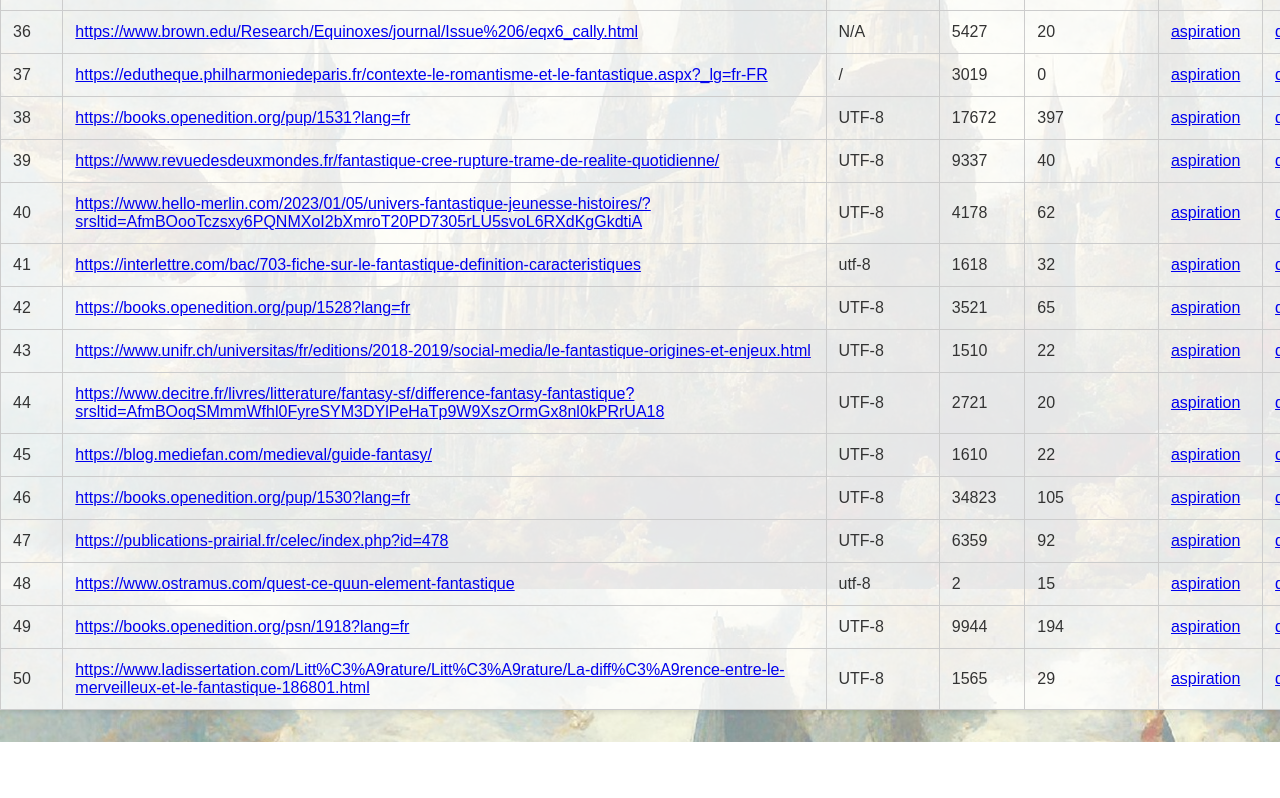
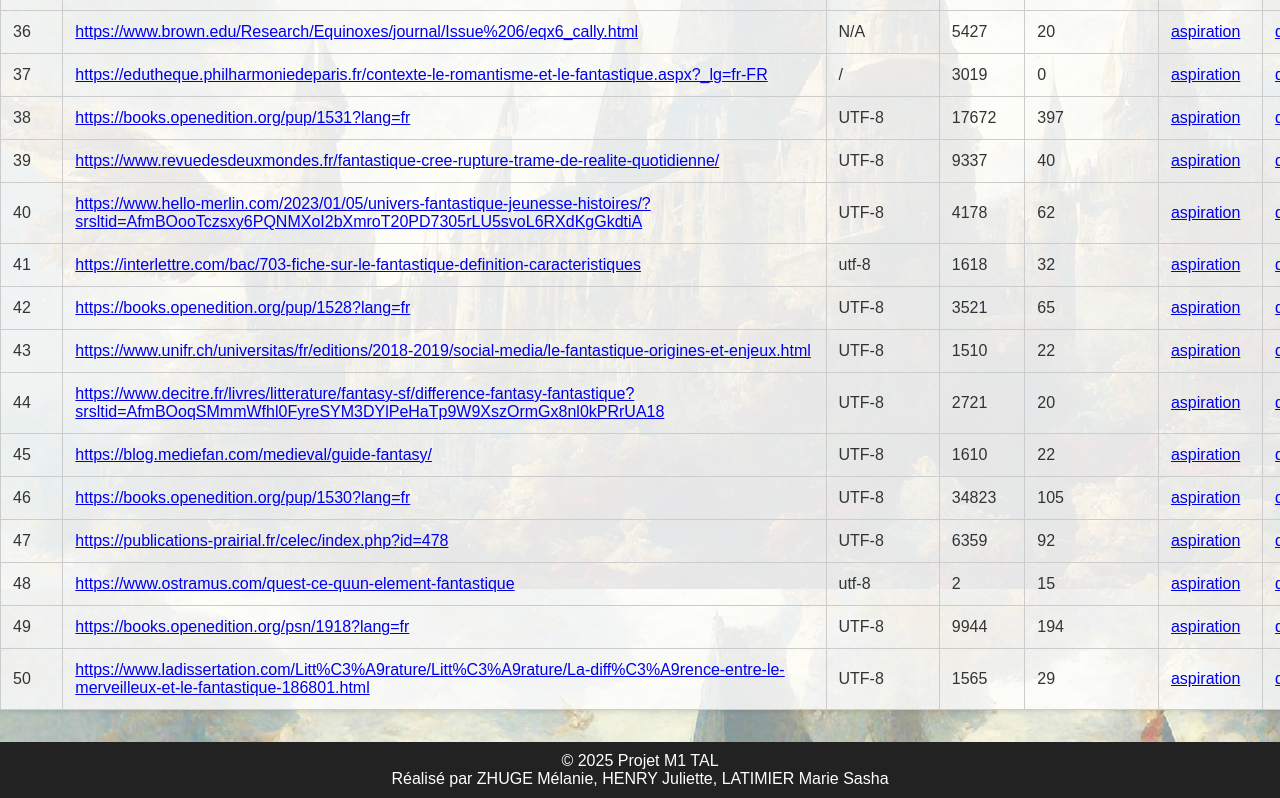
Before and after one commit to LuneaN1ghtingale/ProjetPPEg-24, a plain HTML site: page html/tableau_fr.html in a window 1280 px wide. Shown: the part 1811-2609 px from the top of the page. Before the commit the page ends 2553 px from the top, so only its background shows below. Drawn offline with Linux system fonts and the light colour scheme.

Commit message:
Update tableau_fr.html

```diff
--- a/html/tableau_fr.html
+++ b/html/tableau_fr.html
@@ -668,5 +668,11 @@
 		</tr>
         </tbody>
     </table>
+<footer>
+    <p>
+        © 2025 Projet M1 TAL <br>
+        Réalisé par ZHUGE Mélanie, HENRY Juliette, LATIMIER Marie Sasha
+    </p>
+</footer>
 </body>
 </html>
```
